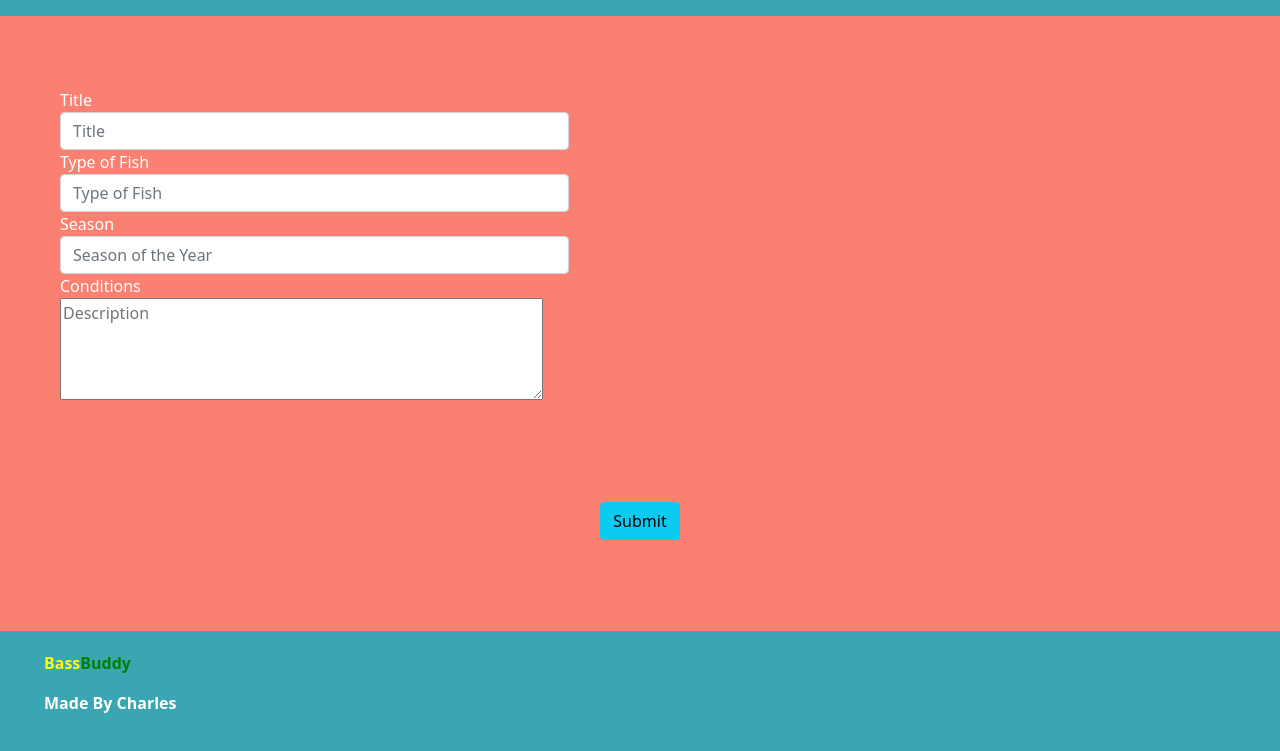
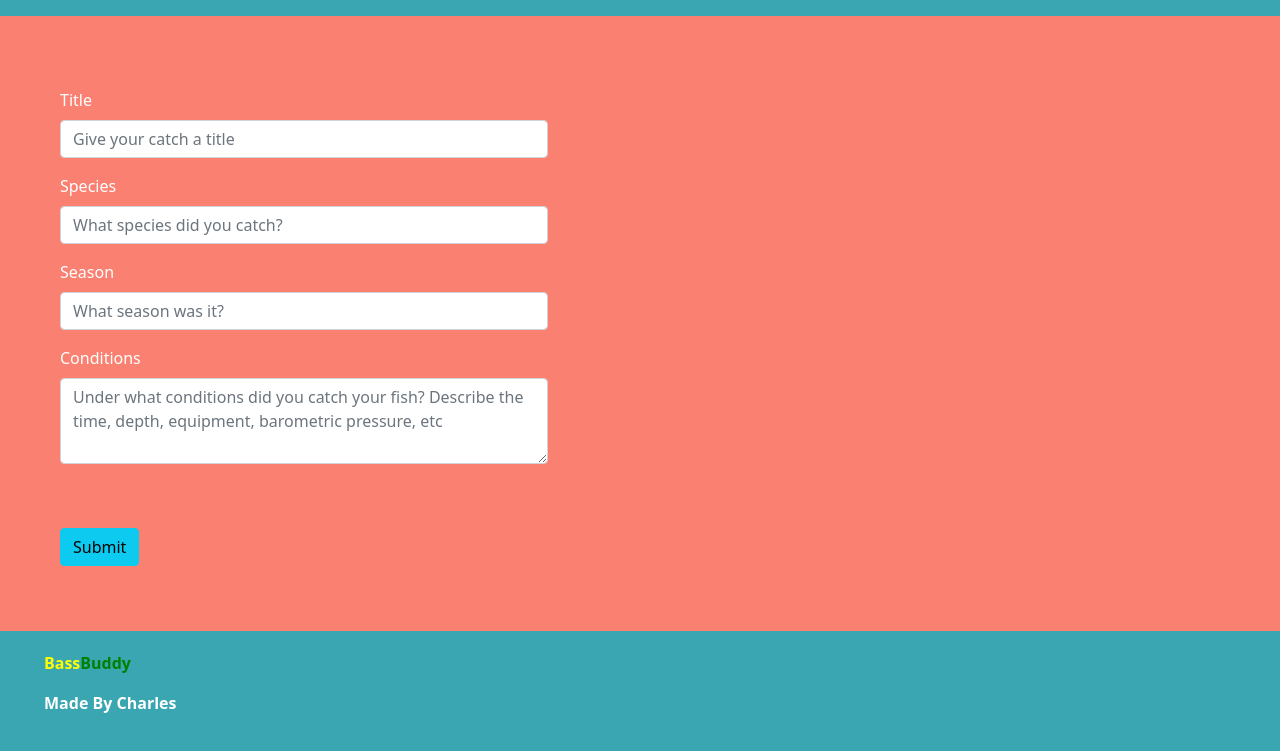
Before and after one commit to cchester11/bassBuddy, a website: page public/createCatch.html in a window 1280 px wide. Shown: the part 49-800 px from the top of the page. Drawn offline with nearby package versions, Linux system fonts and the light colour scheme.

Commit message:
#13 log catch form fixed

```diff
--- a/public/createCatch.html
+++ b/public/createCatch.html
@@ -21,42 +21,46 @@
       <h6 class="header">An anglers assistant using Solunar API</h6>
       <br />
     </nav>
-    <br>
-      <div class="container-fluid d-flex align-items-start m-5">
-        <div class="col cols-2">
-          <form>
-            <div class="row justify-content-start">
-              <div class="col-5">
-                <label for="catch_title">Title</label>
-                <input id="catch_title" placeholder="Title" name="catch_title" type="text" class="form-control"/>
-              </div>
-            </div>
-            <div class="row justify-content-start">
-              <div class="col-5">
-                <label for="catch_type">Type of Fish</label>
-                <input id="catch_type" placeholder="Type of Fish" name="catch_type" type="text" class="form-control"/>
-              </div>
-            </div>
-            <div class="row justify-content-start">
-              <div class="col-5">
-                <label for="season">Season</label>
-                <input id="season" name="season" placeholder="Season of the Year" type="text" class="form-control"/>
-              </div>
-            </div>
-            <!-- adjust so lines up with other elements -->
-            <div class="row justify-content-start">
-              <div class="col-5">
-              <label for="catch_description">Conditions</label>
-                <textarea id="catch_description" name="catch_description" placeholder="Description" rows="4" cols="50"></textarea>
-              </div>
-            </div>
-          </form>
-        </div>
+    <br />
+    <div class="container-fluid m-5 create-catch-form">
+      <div class="mb-3">
+        <label for="title" class="form-label">Title</label>
+        <input
+          type="text"
+          class="form-control"
+          id="title"
+          placeholder="Give your catch a title"
+        />
       </div>
-    <div
-      class="d-flex justify-content-center align-items-center m-5"
-      id="searchBtnDiv"
-    >
+      <div class="mb-3">
+        <label for="species" class="form-label">Species</label>
+        <input
+          type="text"
+          class="form-control"
+          id="species"
+          placeholder="What species did you catch?"
+        />
+      </div>
+      <div class="mb-3">
+        <label for="season" class="form-label">Season</label>
+        <input
+          type="text"
+          class="form-control"
+          id="season"
+          placeholder="What season was it?"
+        />
+      </div>
+      <div class="mb-3">
+        <label for="conditions" class="form-label"
+          >Conditions</label
+        >
+        <textarea
+          class="form-control"
+          id="conditions"
+          rows="3"
+          placeholder="Under what conditions did you catch your fish? Describe the time, depth, equipment, barometric pressure, etc"
+        ></textarea>
+      </div>
       <button type="submit" class="btn btn-info mt-5" id="searchBtn">
         Submit
       </button>
--- a/public/javascript/createCatch.js
+++ b/public/javascript/createCatch.js
@@ -5,10 +5,10 @@ async function createCatch (event) {
       event.preventDefault()
 
       // values are successfully extracted using below variables
-      const catch_title = document.querySelector('#catch_title').value
-      const catch_type = document.querySelector('#catch_type').value
+      const catch_title = document.querySelector('#title').value
+      const catch_type = document.querySelector('#species').value
       const season = document.querySelector('#season').value
-      const catch_description = document.querySelector('#catch_description').value
+      const catch_description = document.querySelector('#conditions').value
 
       if(catch_title, catch_type, season, catch_description) {
             const response = await fetch('/api/createcatch', {
--- a/public/stylesheet/css.css
+++ b/public/stylesheet/css.css
@@ -52,6 +52,10 @@ section {
     position: absolute;
 }
 
+.create-catch-form {
+    width: 40%;
+}
+
 .searchResults0, .searchResults1, .searchResults2 {
     display: none;
 }
```
